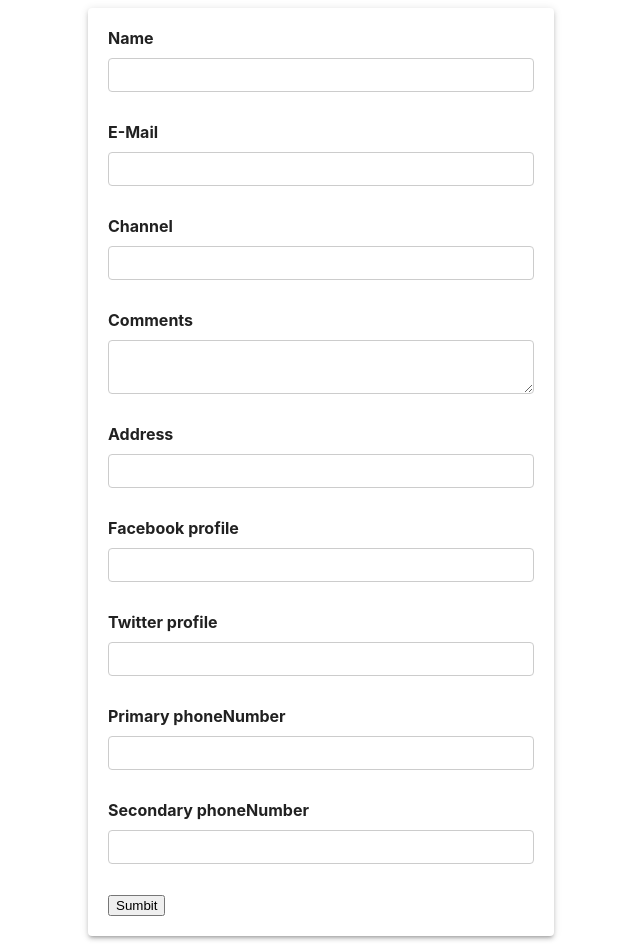
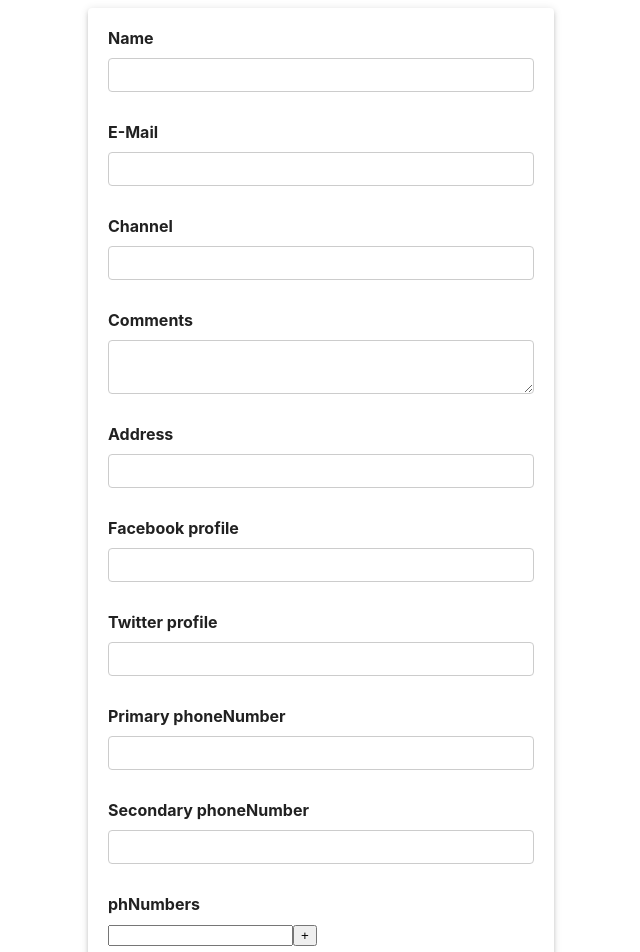
Before and after one commit to MARZOUKSOUFIANE/React-formik, a React (Create React App) app: page / in a window 1280 px wide. Shown: the top 952 px of the page, without its empty margins (319-959 px from the left). Built offline with nearby package versions, Linux system fonts and the light colour scheme.

Commit message:
FieldArray

```diff
--- a/src/form/YoutubeForm.js
+++ b/src/form/YoutubeForm.js
@@ -1,5 +1,5 @@
 import React from 'react'
-import {useFormik,Formik,Form,Field,ErrorMessage} from 'formik'
+import {useFormik,Formik,Form,Field,ErrorMessage,FieldArray} from 'formik'
 import Paper from '@material-ui/core/Paper';
 import { makeStyles } from '@material-ui/core/styles';
 import * as Yup from 'yup'
@@ -30,7 +30,8 @@
         facebook: '',
         twitter: ''
     },
-    phoneNumbers: ['','']
+    phoneNumbers: ['',''],
+    phNumbers: ['']
 }
 
 const onSubmit = values => {
@@ -129,6 +130,34 @@
                 <ErrorMessage name="phoneNumbers[1]" component={TextError}/>
                 </div>
 
+                <div className='form-control'>
+                <label >phNumbers</label>
+                <FieldArray name='phNumbers'>
+                    {
+                        (fieldArrayProps) => {
+                            const {remove,push,form} = fieldArrayProps
+                            const {values} = form
+                            const {phNumbers} = values
+                            return (
+                                <div>
+                                    {
+                                        phNumbers.map((phNumber,index) => (
+                                            <div key={index}>
+                                                <Field name={`phNumbers[${index}]`} />
+                                                <button type='button' onClick={() => push('')}> + </button>
+                                                {
+                                                    index>0 && <button type='button' onClick={() => remove(index)}> - </button>
+                                                }
+                                            </div>
+                                        ))
+                                    }
+                                </div>
+                            )
+                        }
+                    }
+                </FieldArray>
+                </div>
+
 
                 <button type='submit'>Sumbit</button>
             </Form>
```
Also changed, not shown: 1 other file (tests, documents, lock files or other folders).
